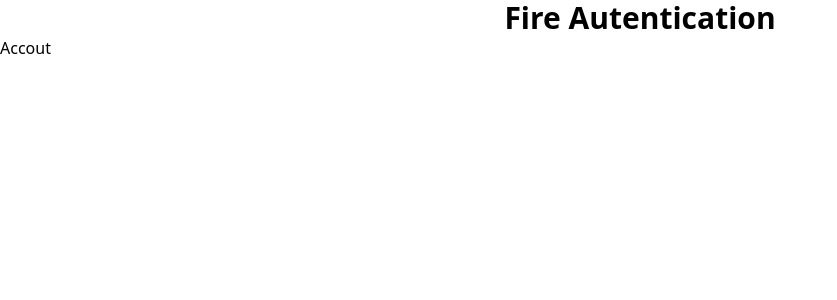
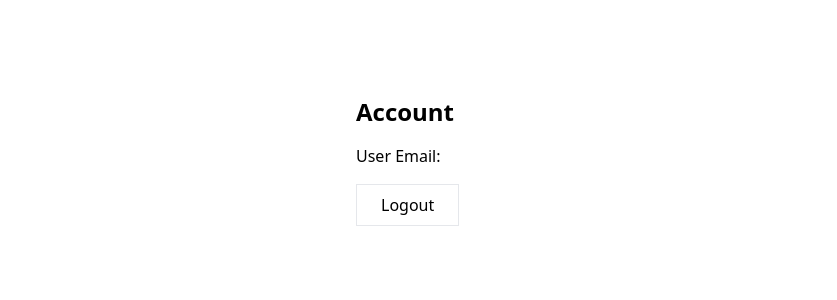
Before and after one commit to devMarilia/fire-authentication, a React (Vite) app: page /accout in a window 1280 px wide. Shown: the top 300 px of the page, without its empty margins (0-837 px from the left). Built offline with nearby package versions, Linux system fonts and the light colour scheme.

Commit message:
📃 docs: rename project

```diff
--- a/package.json
+++ b/package.json
@@ -1,5 +1,5 @@
 {
-  "name": "fire-autentication",
+  "name": "fire-authentication",
   "private": true,
   "version": "0.0.0",
   "type": "module",
@@ -9,6 +9,7 @@
     "preview": "vite preview"
   },
   "dependencies": {
+    "firebase": "^9.15.0",
     "react": "^18.2.0",
     "react-dom": "^18.2.0",
     "react-router-dom": "^6.5.0"
--- a/src/App.jsx
+++ b/src/App.jsx
@@ -8,9 +8,6 @@ function App() {
 
   return (
     <div >
-      <h1 className="text-center text-3xl font-bold">
-        Fire Autentication
-      </h1>
       <Routes>
         <Route path="/" element={<SignIn/>} />
         <Route path="/signup" element={<SignUp/>} />
--- a/src/components/Accout/index.jsx
+++ b/src/components/Accout/index.jsx
@@ -2,7 +2,13 @@ import React from 'react'
 
 function Accout() {
   return (
-    <div>Accout</div>
+    <div className='max-w-[600px] mx-auto my-16 p-4'>
+      <h1 className='text-2xl font-bold py-4'>Account</h1>
+      <p>User Email: </p>
+      <button className='border px-6 py-2 my-4'>
+        Logout
+      </button>
+    </div>
   )
 }
 
--- a/src/components/SignIn/index.jsx
+++ b/src/components/SignIn/index.jsx
@@ -4,6 +4,9 @@ import { Link } from 'react-router-dom'
 function SignIn() {
   return (
     <div className='max-w-[700px] mx-auto my-16 p-4'>
+      <h1 className="text-center text-3xl font-bold p-4'">
+        Fire authentication
+      </h1>
     <div>
       <h1 className='text-2x1 font-bold py-2'>
       Faça login em sua conta
--- a/src/components/SignUp/index.jsx
+++ b/src/components/SignUp/index.jsx
@@ -4,8 +4,11 @@ import { Link } from 'react-router-dom'
 function SignUp() {
   return (
     <div className='max-w-[700px] mx-auto my-16 p-4'>
+      <h1 className="text-center text-3xl font-bold p-4'">
+        Fire authentication
+      </h1>
       <div>
-        <h1 className='text-2x1 font-bold py-2'>
+        <h1 className='text-2x1 font-bold py-6'>
         Faça login em sua conta
         </h1>
       </div>
```
Also changed, not shown: 1 other file (tests, documents, lock files or other folders).
